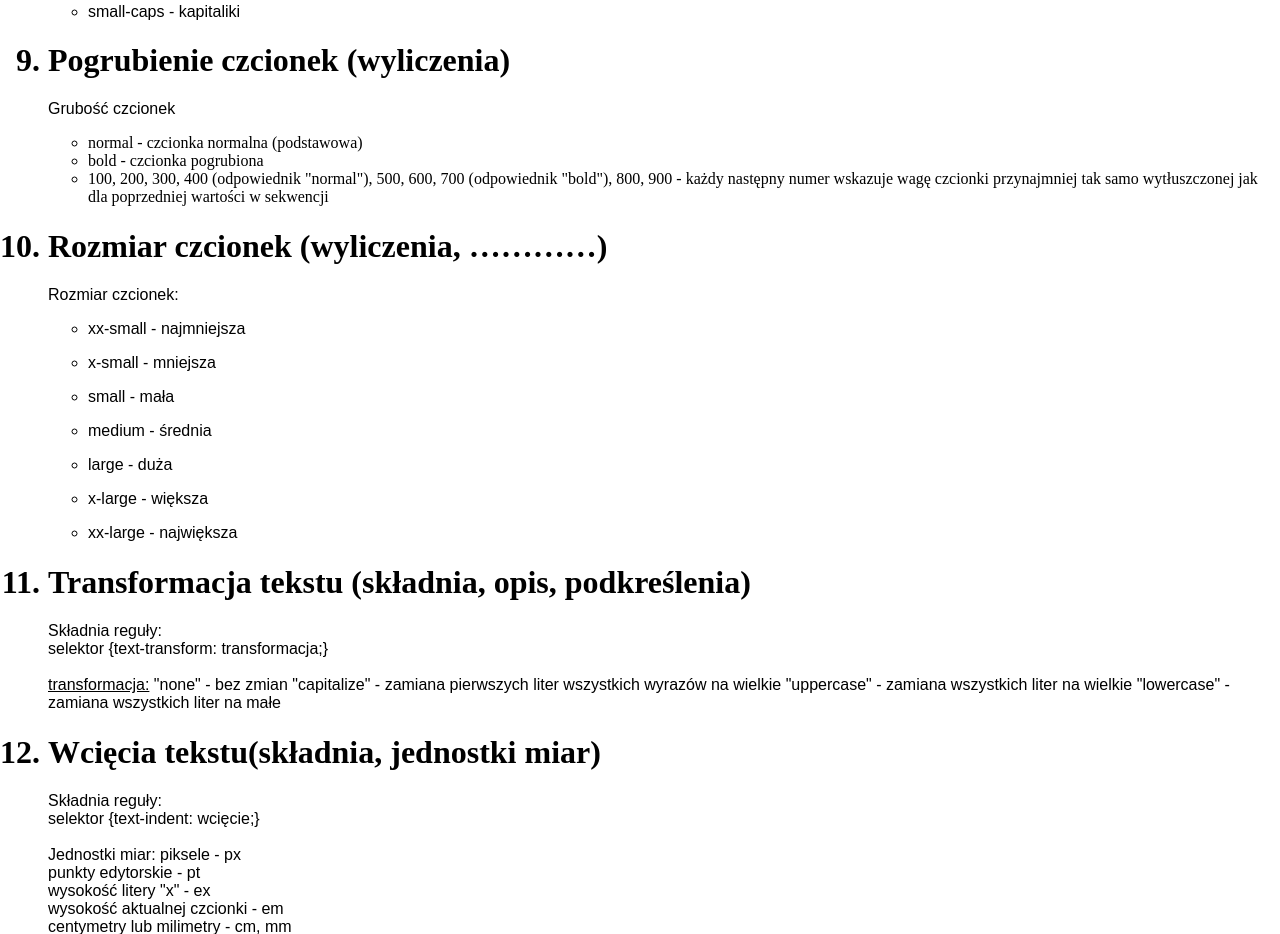
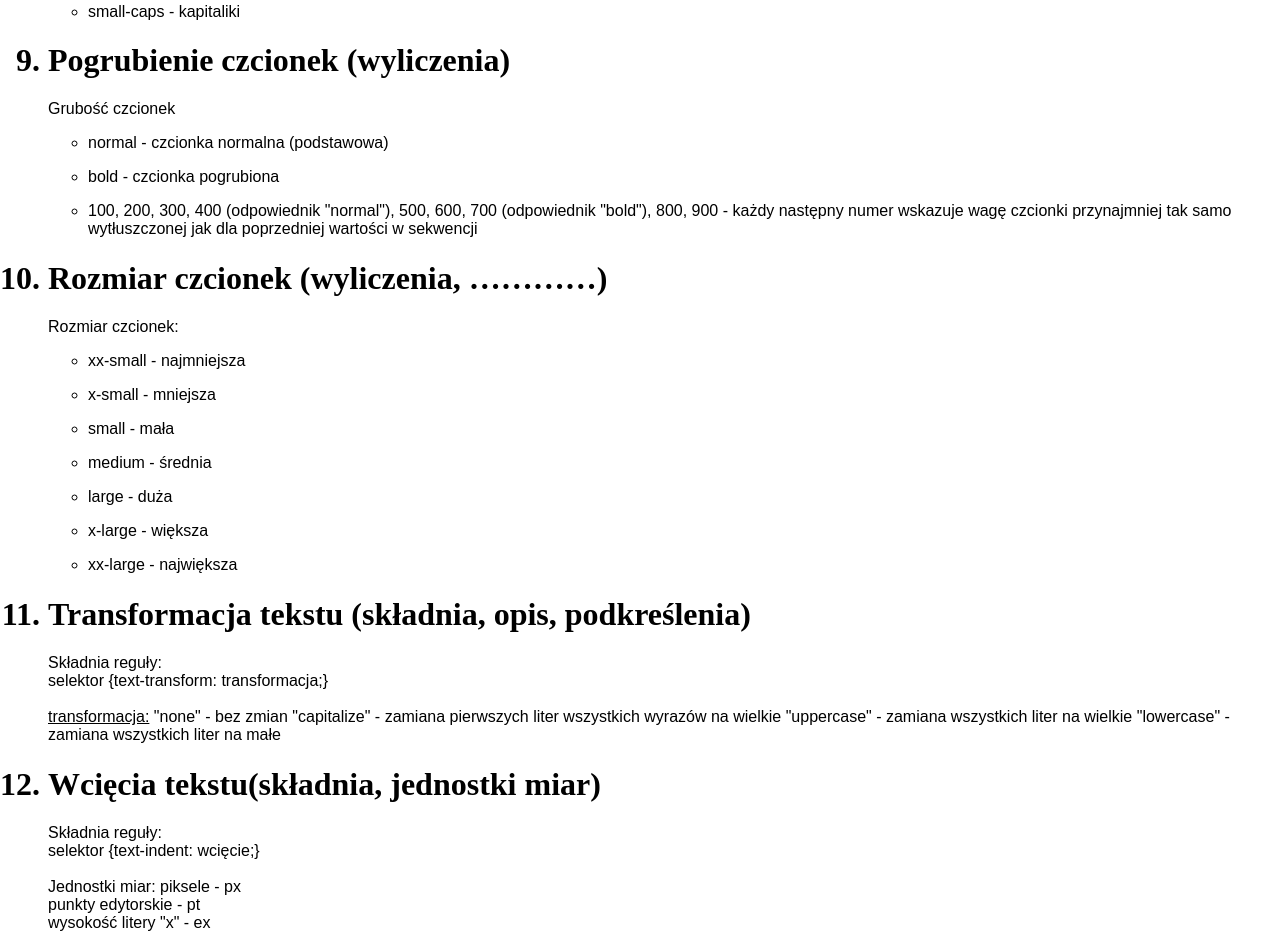
Before and after one commit to adam25-25/Nauka, a plain HTML site: page gems_z24.html in a window 1280 px wide. Shown: the part 1671-2605 px from the top of the page. Drawn offline with Linux system fonts and the light colour scheme.

Commit message:
Update gems_z24.html

```diff
--- a/gems_z24.html
+++ b/gems_z24.html
@@ -80,9 +80,9 @@ Warianty czcionki
 <p>
 Grubość czcionek
 <ul>
-<li>normal - czcionka normalna (podstawowa)</li>
-<li>bold - czcionka pogrubiona</li>
-<li>100, 200, 300, 400 (odpowiednik "normal"), 500, 600, 700 (odpowiednik "bold"), 800, 900 - każdy następny numer wskazuje wagę czcionki przynajmniej tak samo wytłuszczonej jak dla poprzedniej wartości w sekwencji</li>
+<li><p>normal - czcionka normalna (podstawowa)</li></p>
+<li><p>bold - czcionka pogrubiona</li></p>
+<li><p>100, 200, 300, 400 (odpowiednik "normal"), 500, 600, 700 (odpowiednik "bold"), 800, 900 - każdy następny numer wskazuje wagę czcionki przynajmniej tak samo wytłuszczonej jak dla poprzedniej wartości w sekwencji</li></p>
 </ul>
 </p>
 <h1><li>Rozmiar czcionek (wyliczenia, …………)</li></h1>
```
